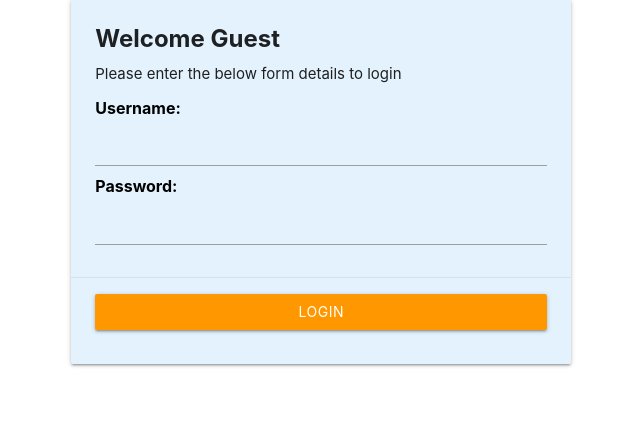
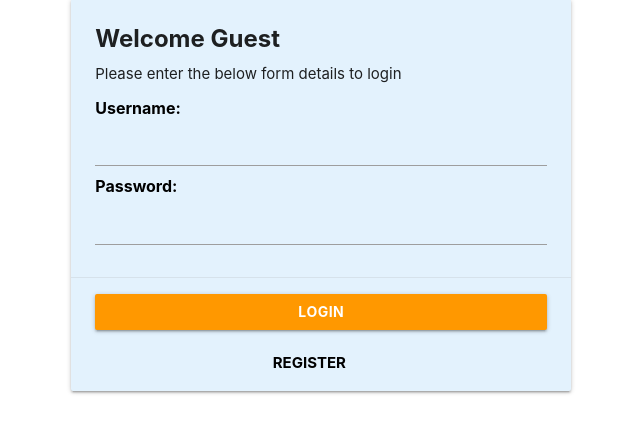
Before and after one commit to abhie-lp/tic-tac-toe-django, a Django app: page /account/login/ in a window 1280 px wide. Shown: the part 90-523 px from the top of the page, without its empty margins (356-996 px from the left). Run offline with Django 3.2, Linux system fonts and the light colour scheme; some libraries are stand-ins or nearby versions.

Commit message:
Show Login and register links in register and login page respectively

```diff
--- a/accounts/templates/accounts/login.html
+++ b/accounts/templates/accounts/login.html
@@ -22,7 +22,7 @@
     <nav>
       <div class="nav-wrapper">
         <a href="#" class="brand-logo">TIC-TAC-TOE</a>
-        <ul id="nav-mobile" class="right hide-on-small-and-down">
+        <ul id="nav-mobile" class="right">
           <li><a href="{% url 'register' %}">Register</a></li>
         </ul>
       </div>
@@ -30,7 +30,7 @@
     <div class="container">
       <div class="row">
         <div class="col s12 m8 offset-m2 l7 offset-l3" style="margin-top: 2%">
-          <div class="card blue lighten-5" style="height: 365px">
+          <div class="card blue lighten-5">
             <form method="post">
               <div class="card-content">
                           <span class="card-title" style="font-weight: bold">
@@ -40,8 +40,21 @@
                 {% csrf_token %}
                 {{ form.as_p }}
               </div>
-              <div class="card-action">
-                <button class="btn orange" style="width: 100%" type="submit">Login</button>
+              <div class="card-action center">
+                <button
+                    class="btn waves-effect waves-orange orange"
+                    style="width: 100%; font-weight: bold"
+                    type="submit"
+                >
+                  Login
+                </button>
+                <br><br>
+                <a style="font-weight: bold"
+                   class="black-text"
+                   href="{% url 'register' %}"
+                >
+                  Register
+                </a>
               </div>
             </form>
           </div>
--- a/games/views.py
+++ b/games/views.py
@@ -39,7 +39,6 @@ def make_a_move_view(request):
     if game.winner:
         return HttpResponseNotAllowed("Game is already over")
 
-    print("computerFirst" in request.POST)
     if "computerFirst" in request.POST:
         com_move = computer_move(game)
         win_status = None
```
Also changed, not shown: accounts/templates/accounts/register.html (+15 -3 lines), games/templates/games/game.html (+32 -4 lines).
